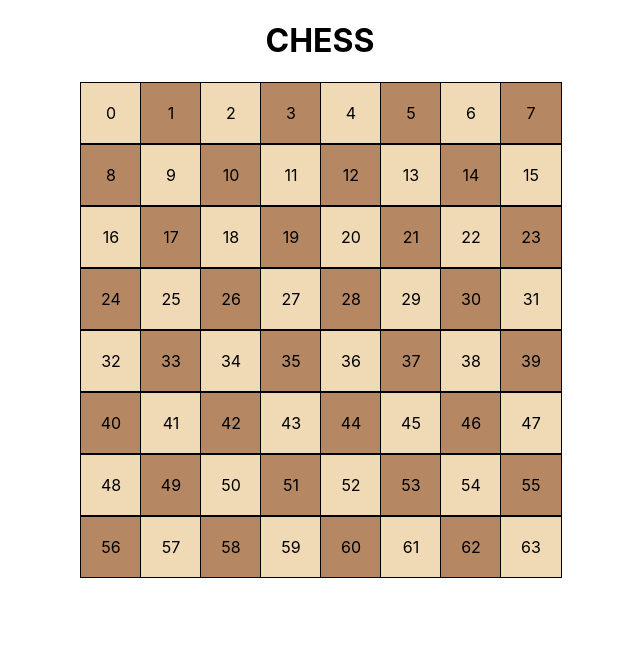
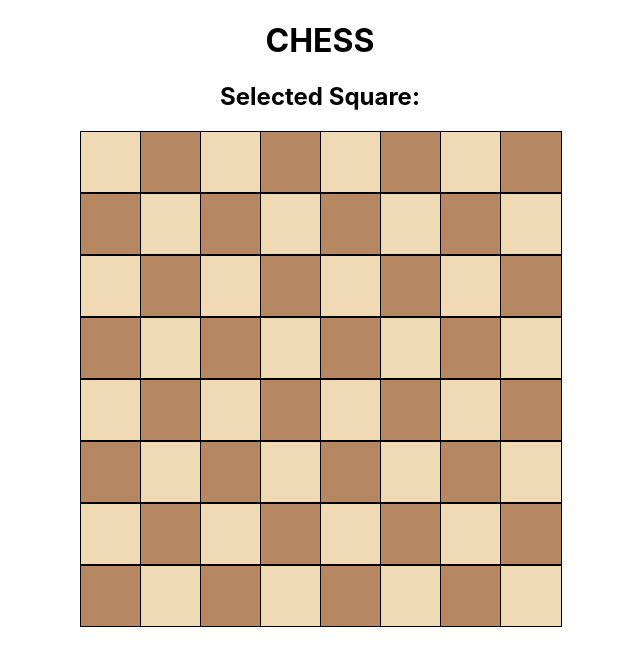
Before and after one commit to niyati2912/chess, a React (Create React App) app: page / in a window 1280 px wide. Shown: the top 666 px of the page, without its empty margins (320-960 px from the left). Built offline with nearby package versions, Linux system fonts and the light colour scheme.

Commit message:
Made the board interactive

```diff
--- a/src/components/Board.js
+++ b/src/components/Board.js
@@ -1,41 +1,47 @@
-function Board(){
+import { useState } from "react";
+import Square from "./Square";
 
-    const squares=[];
+function Board() {
 
-    for(let i=0;i<=63;i++){
-    const row = Math.floor(i/8);
-    const col = i % 8;
-    const isLight = (row + col) % 2 === 0;
+    const [selectedSquare, setSelectedSquare] = useState(null);
+
+    const squares = [];
+
+    for (let i = 0; i < 64; i++) {
+
+        const row = Math.floor(i / 8);
+        const col = i % 8;
+        const isLight = (row + col) % 2 === 0;
+
         squares.push(
-            <div key={i}
-                style={{
-                    width: "60px",
-                    height: "60px",
-                    border: "1.8px solid black",
-                    display: "flex",
-                    alignItems: "center",
-                    justifyContent: "center",
-                    backgroundColor: isLight ? "#f0d9b5" : "#b58863"
-                }}>
-
-                {i}
-            </div>
+            <Square
+                key={i}
+                index={i}
+                isLight={isLight}
+                selected={selectedSquare === i}
+                onClick={() => setSelectedSquare(i)}
+            />
         );
     }
 
     return (
-        <div style={{
-            display: "grid",
-            margin: "20px auto",
-            width : "fit-content",
+        <>
+            <h2 style={{ textAlign: "center" }}>
+                Selected Square: {selectedSquare}
+            </h2>
 
-            gridTemplateColumns: "repeat(8, 60px)"
-        }}>
-            {squares}
-        </div>
+            <div
+                style={{
+                    display: "grid",
+                    gridTemplateColumns: "repeat(8, 60px)",
+                    width: "fit-content",
+                    margin: "20px auto"
+                }}
+            >
+                {squares}
+            </div>
+        </>
     );
 }
 
-
 export default Board;
-//this line tells that other file s are allowed to import the board component
--- a/src/components/Square.js
+++ b/src/components/Square.js
@@ -1,7 +1,25 @@
-function Square(){
+function Square({
+    isLight,
+    index,
+    selected,
+    onClick
+}) {
+
     return (
-        <div>
-            Square
+        <div
+            onClick={onClick}
+            style={{
+                width: "60px",
+                height: "60px",
+                backgroundColor: selected
+                    ? "yellow"
+                    : isLight
+                    ? "#f0d9b5"
+                    : "#b58863",
+                border: "1px solid black",
+                cursor: "pointer"
+            }}
+        >
         </div>
     );
 }
```
